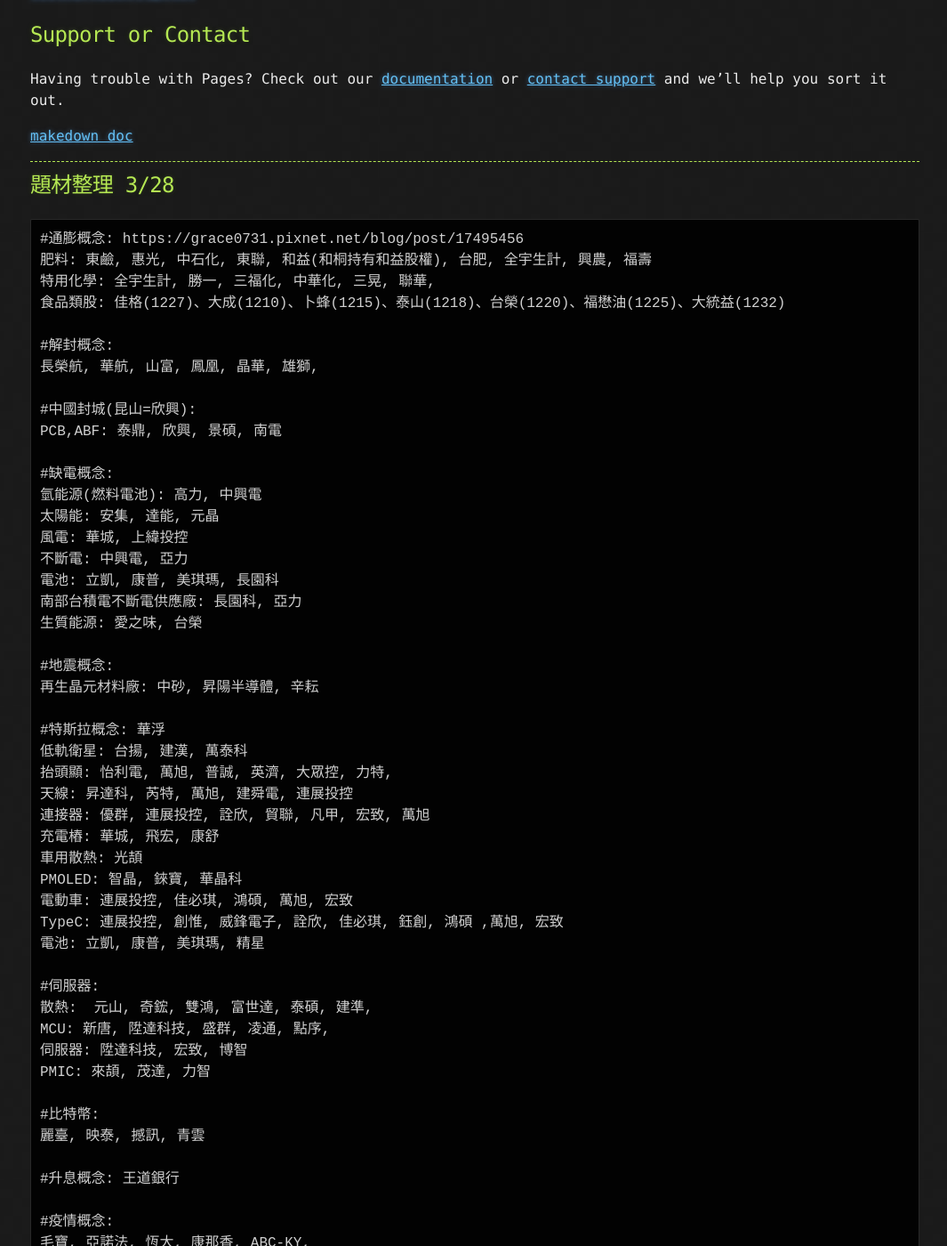
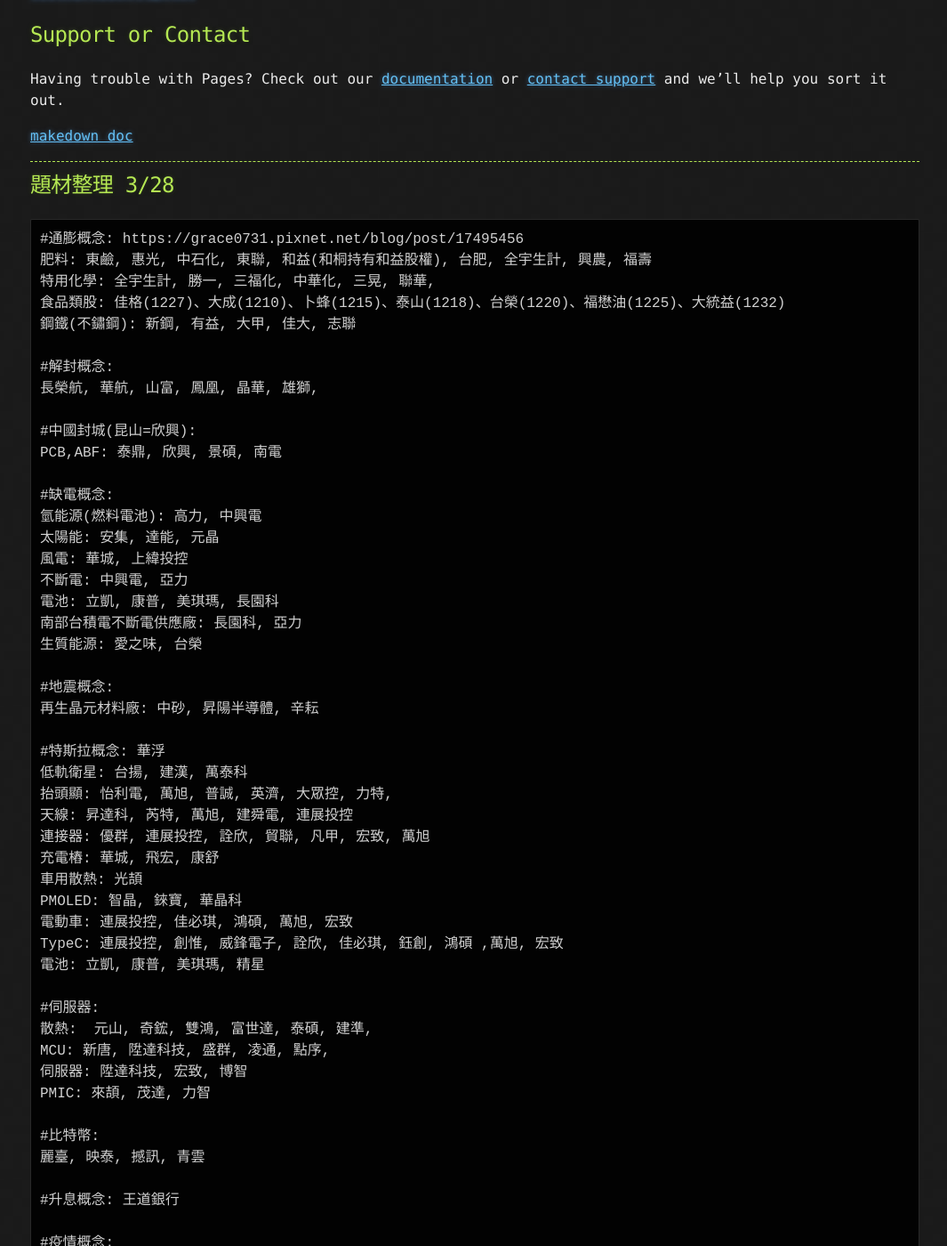
Before and after one commit to lepg5487/Stock_God, a Jekyll site: the page built from index.md, in a window 1280 px wide and 1400 px high, scrolled down 17827 px. Shown: the whole window at 89% size, without its empty margins (106-1171 px from the left). Built offline with Jekyll 4.4.1, drawn with Linux system fonts in a browser that asks for light colours; our own code applies the rules of GitHub Pages for plain Markdown files; some of the changed text lies outside the part shown.

Commit message:
Update index.md

```diff
--- a/index.md
+++ b/index.md
@@ -761,6 +761,7 @@
 肥料: 東鹼, 惠光, 中石化, 東聯, 和益(和桐持有和益股權), 台肥, 全宇生計, 興農, 福壽
 特用化學: 全宇生計, 勝一, 三福化, 中華化, 三晃, 聯華,
 食品類股: 佳格(1227)、大成(1210)、卜蜂(1215)、泰山(1218)、台榮(1220)、福懋油(1225)、大統益(1232)
+鋼鐵(不鏽鋼): 新鋼, 有益, 大甲, 佳大, 志聯
 
 #解封概念:
 長榮航, 華航, 山富, 鳳凰, 晶華, 雄獅,
```
